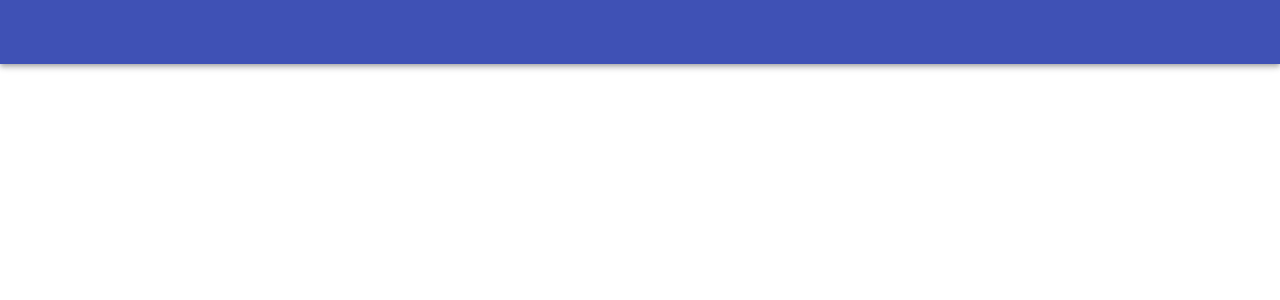
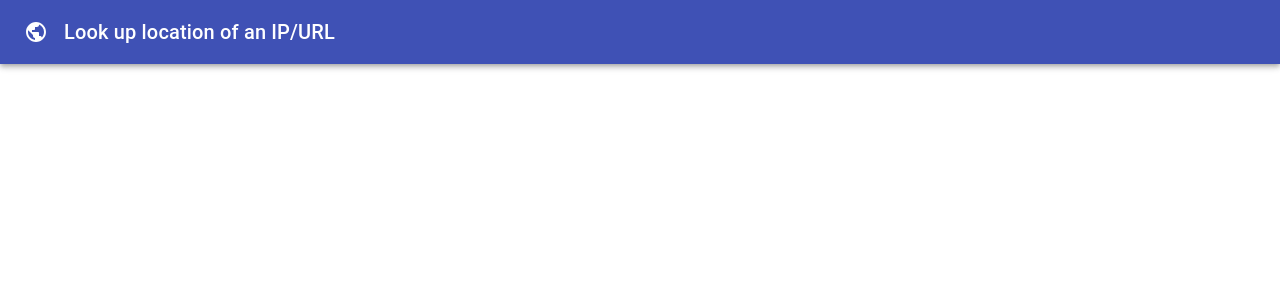
Before and after one commit to zarehba/geolocation-app, a React (Create React App) app: page / in a window 1280 px wide. Shown: the top 300 px of the page. Built offline with nearby package versions, Linux system fonts and the light colour scheme.

Commit message:
add styled Header

```diff
--- a/src/components/Header.js
+++ b/src/components/Header.js
@@ -1,10 +1,28 @@
+import { makeStyles } from '@material-ui/core/styles';
 import AppBar from '@material-ui/core/AppBar';
 import Toolbar from '@material-ui/core/Toolbar';
+import Typography from '@material-ui/core/Typography';
+import GlobeIcon from '@material-ui/icons/Public';
+
+const useStyles = makeStyles(() => ({
+  title: { marginLeft: '16px' },
+}));
 
 const Header = () => {
+  const classes = useStyles();
+
   return (
     <AppBar position='absolute'>
       <Toolbar>
+        <GlobeIcon />
+        <Typography
+          component='h1'
+          variant='h6'
+          noWrap
+          className={classes.title}
+        >
+          Look up location of an IP/URL
+        </Typography>
       </Toolbar>
     </AppBar>
   );
```
